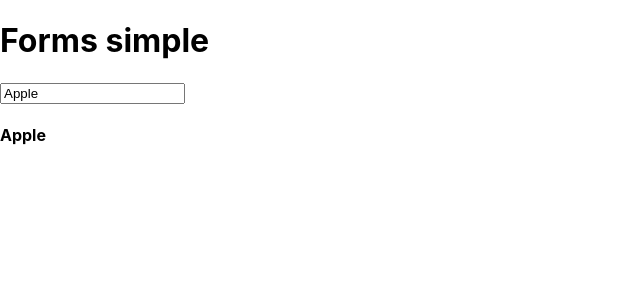
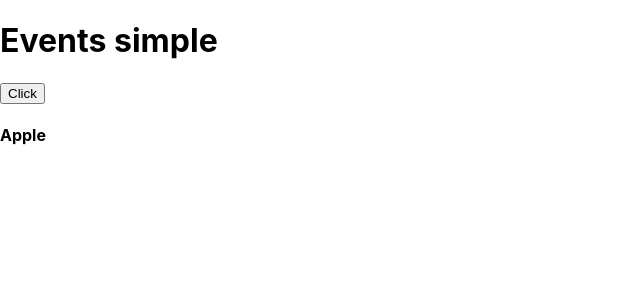
Before and after one commit to kajcanat/learning-reactjs, a React (Create React App) app: page / in a window 1280 px wide. Shown: the top 300 px of the page, without its empty margins (0-640 px from the left). Built offline with nearby package versions, Linux system fonts and the light colour scheme.

Commit message:
events simple

```diff
--- a/src/App.jsx
+++ b/src/App.jsx
@@ -9,13 +9,13 @@ class App extends React.Component {
     this.updateState = this.updateState.bind(this);
    };
    updateState(e) {
-     this.setState({data: e.target.value});
+     this.setState({data: 'Orange'});
    }
    render() {
       return (
          <div>
             <Header/>
-		<input type="text" value={this.state.data} onChange={this.updateState} />
+		<button onClick={this.updateState}>Click</button>
 	 <h4>{this.state.data}</h4>
          </div>
       );
@@ -25,7 +25,7 @@ class Header extends React.Component {
    render() {
       return (
          <div>
-            <h1>Forms simple</h1>
+            <h1>Events simple</h1>
          </div>
       );
    }
```
